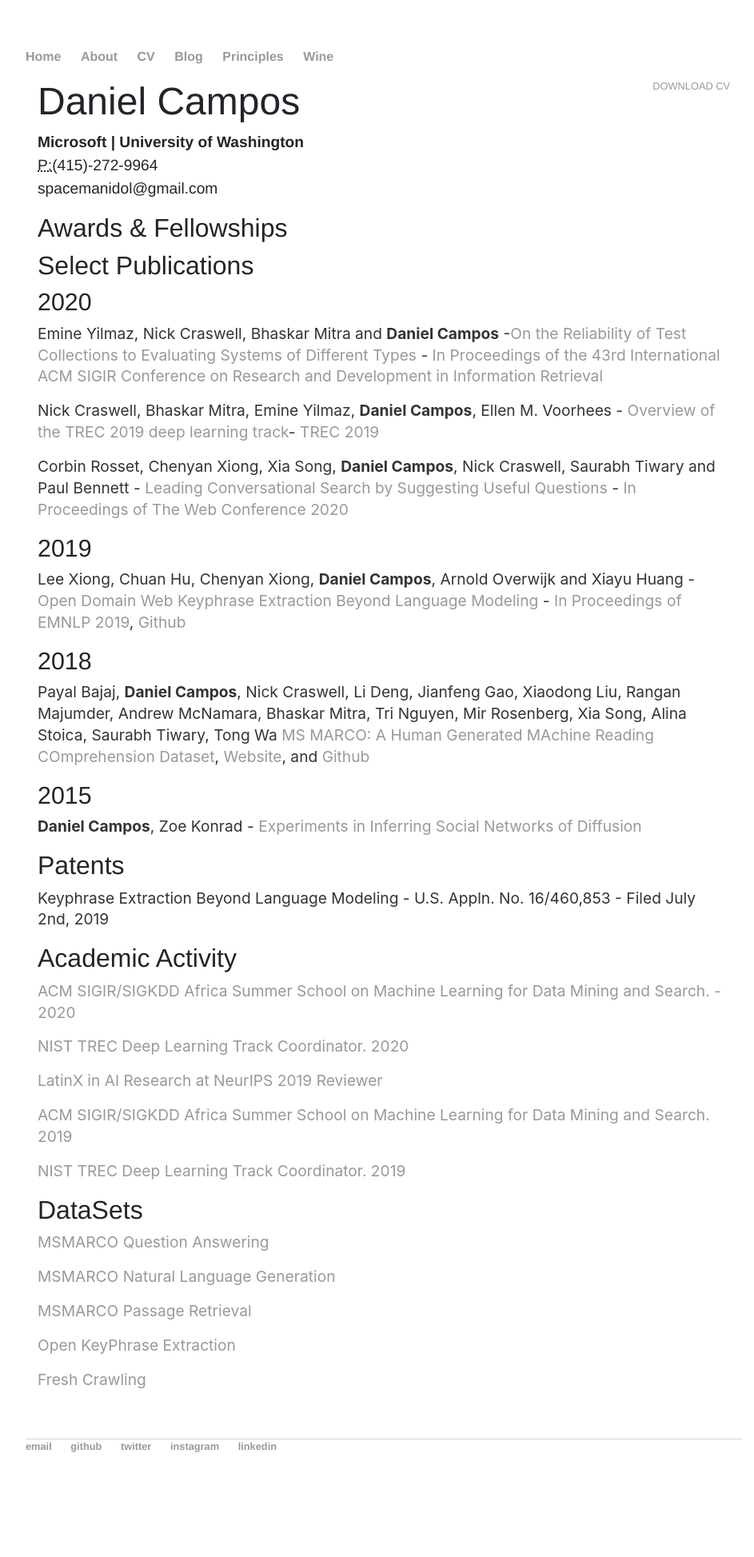
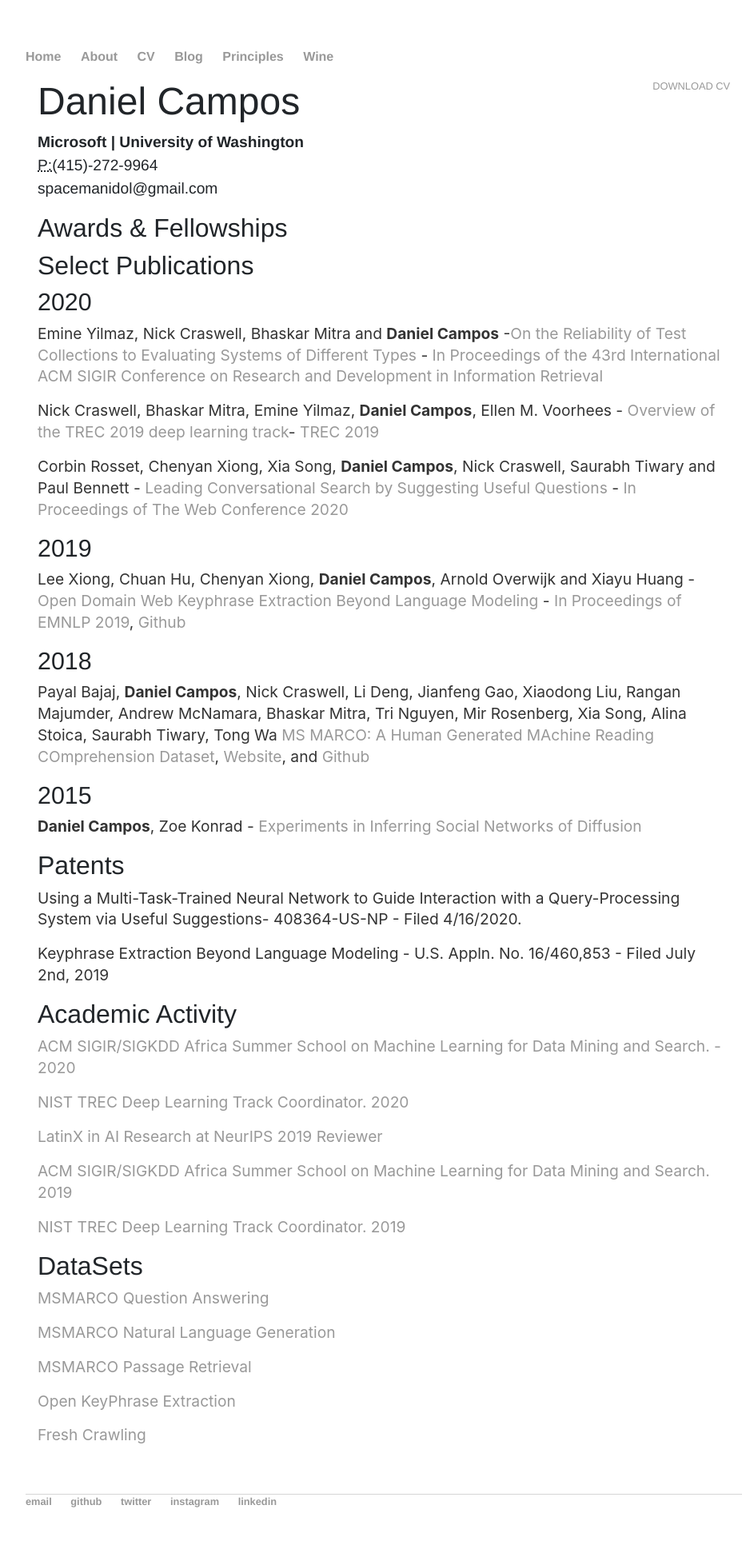
Before and after one commit to spacemanidol/spacemanidol.github.io, a Jekyll site: the page built from cv/index.html, in a window 1280 px wide. Shown: the whole page at 80% size, without its empty margins (160-1103 px from the left). Built offline with Jekyll 4.4.1, drawn with Linux system fonts in a browser that asks for light colours; comment, search, counter and statistics services are not loaded; before the commit the page ends 1877 px from its top, so only the background shows below that.

Commit message:
Update index.html

```diff
--- a/cv/index.html
+++ b/cv/index.html
@@ -25,6 +25,7 @@ title: CV of Daniel Campos
 	<h4>2015</h4>
 	<p><strong>Daniel Campos</strong>, Zoe Konrad - <a href='https://arxiv.org/abs/1910.04277'>Experiments in Inferring Social Networks of Diffusion</a></p>
 	<h2>Patents</h2>
+	<p>Using a Multi-Task-Trained Neural Network to Guide Interaction with a Query-Processing System via Useful Suggestions- 408364-US-NP - Filed 4/16/2020.
 	<p>Keyphrase Extraction Beyond Language Modeling - U.S. Appln. No. 16/460,853 - Filed July 2nd, 2019</p>
 	<h2>Academic Activity</h2>
 	<p><a href="http://sigir.org/afirm2020/">ACM SIGIR/SIGKDD Africa Summer School on Machine Learning for Data Mining and Search. - 2020</a></p>
```
